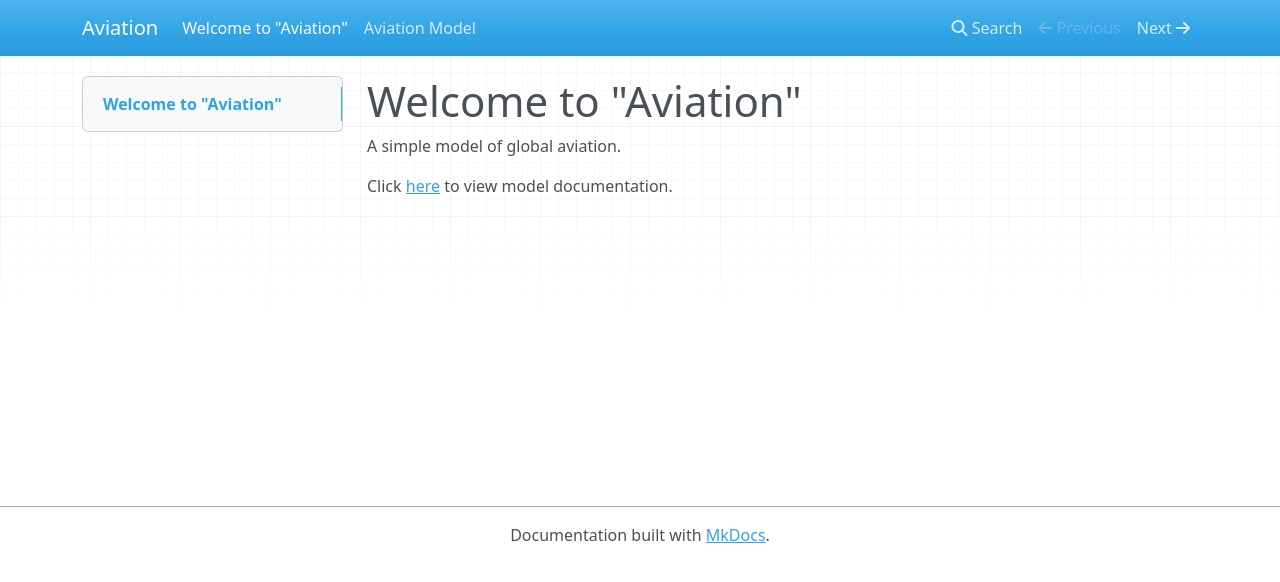
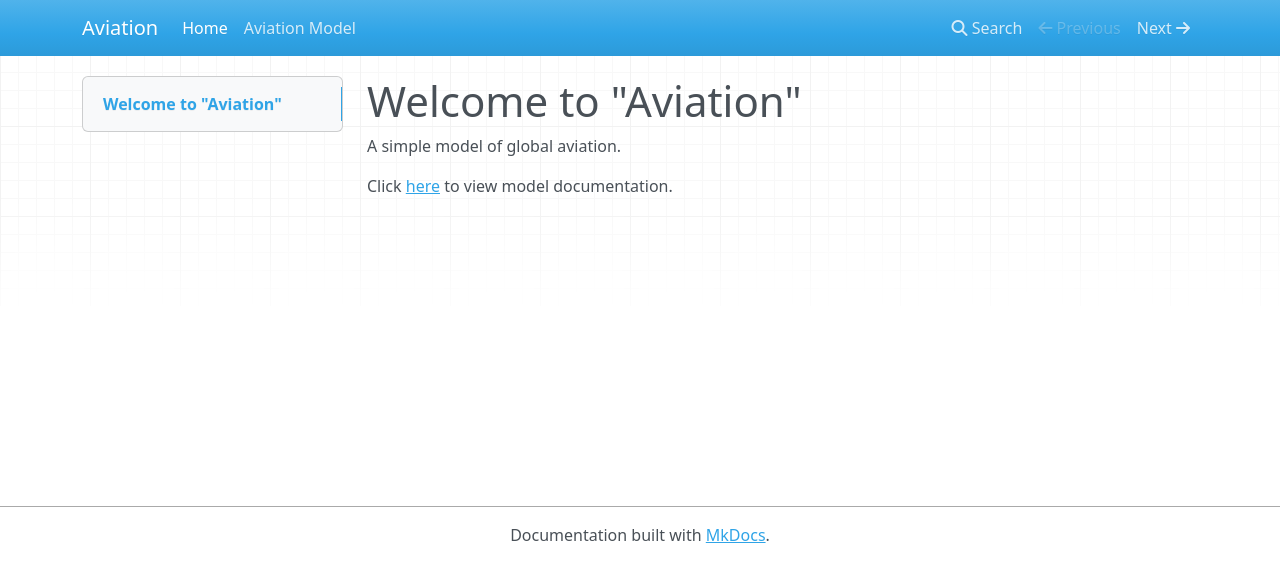
Before and after one commit to danialf64/aviation, an MkDocs documentation site: the page built from docs/index.md, in a window 1280 px wide. Shown: the top 582 px of the page. Built offline with MkDocs 1.6.1, drawn with Linux system fonts in a browser that asks for light colours; nearby versions of some CDN libraries; some of the changed lines change nothing that is shown.

Commit message:
Update Home name on mkdocs.yml

```diff
--- a/mkdocs.yml
+++ b/mkdocs.yml
@@ -1,5 +1,5 @@
 site_name: Aviation
 
 nav:
-  - "index.md"
+  - Home: "index.md"
   - Aviation Model: "aviation.md"
```
